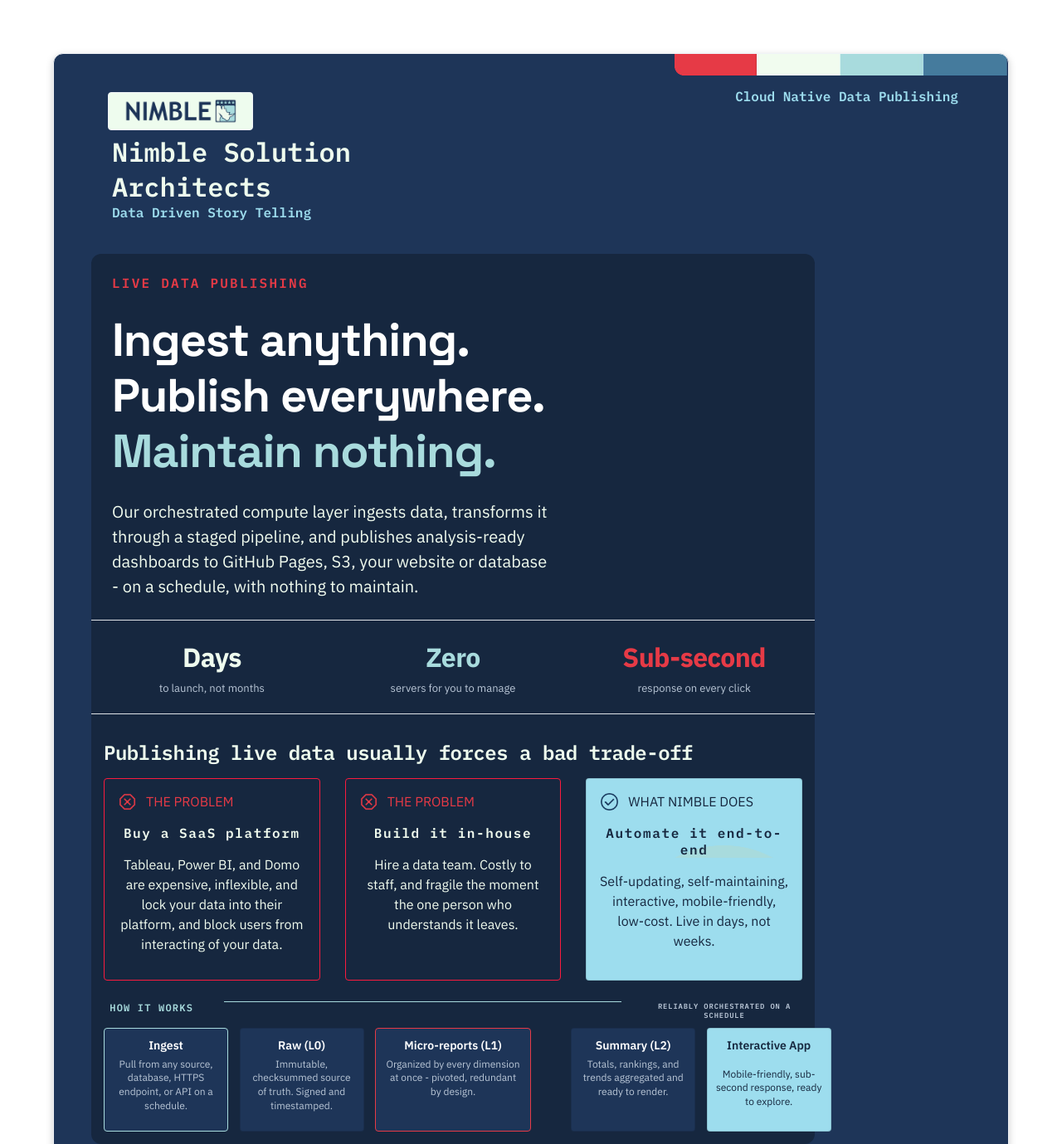
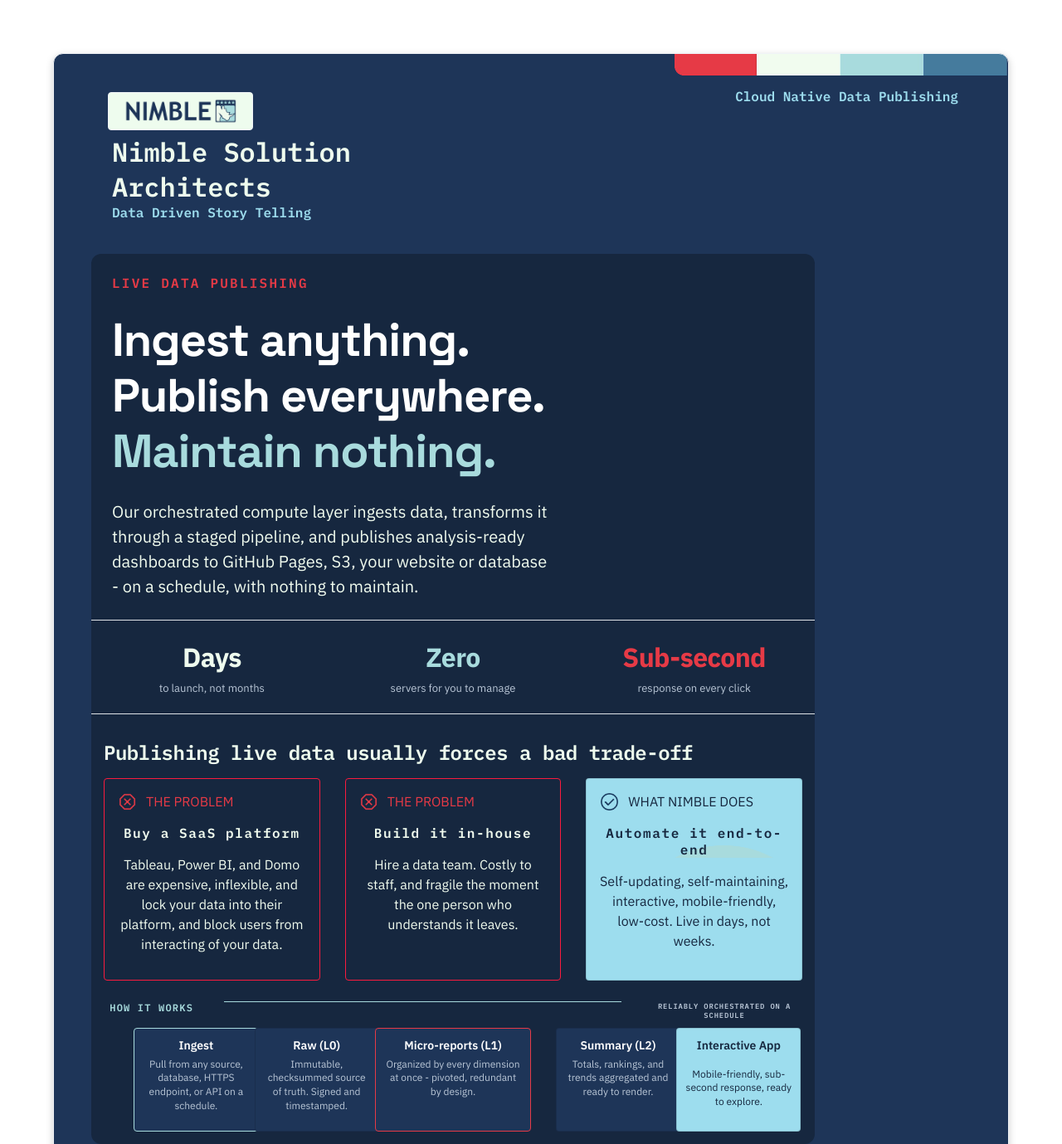
Before and after one commit to nimblesa/nimblesa.github.io, a Jekyll site: the page built from _posts/2026-07-02-main.html, in a window 1280 px wide. Shown: the top 1379 px of the page at 83% size. Built offline with Jekyll 4.4.1, drawn with Linux system fonts in a browser that asks for light colours; grey boxes are pictures that could not be loaded.

Commit message:
update:NIMBLESA:layout:2026:7:4

```diff
--- a/_posts/2026-07-02-main.html
+++ b/_posts/2026-07-02-main.html
@@ -85,7 +85,7 @@ tags: [civic, transparency, data]
 	</div>
 
 
-	<div class="row workflow-row justify-content-between">
+	<div class="row workflow-row justify-content-center">
 		<div class="col-2">
 			<div class="card flow-step begin h-100">
 	            <p class="flow-step-title mb-1">Ingest</p>
```
